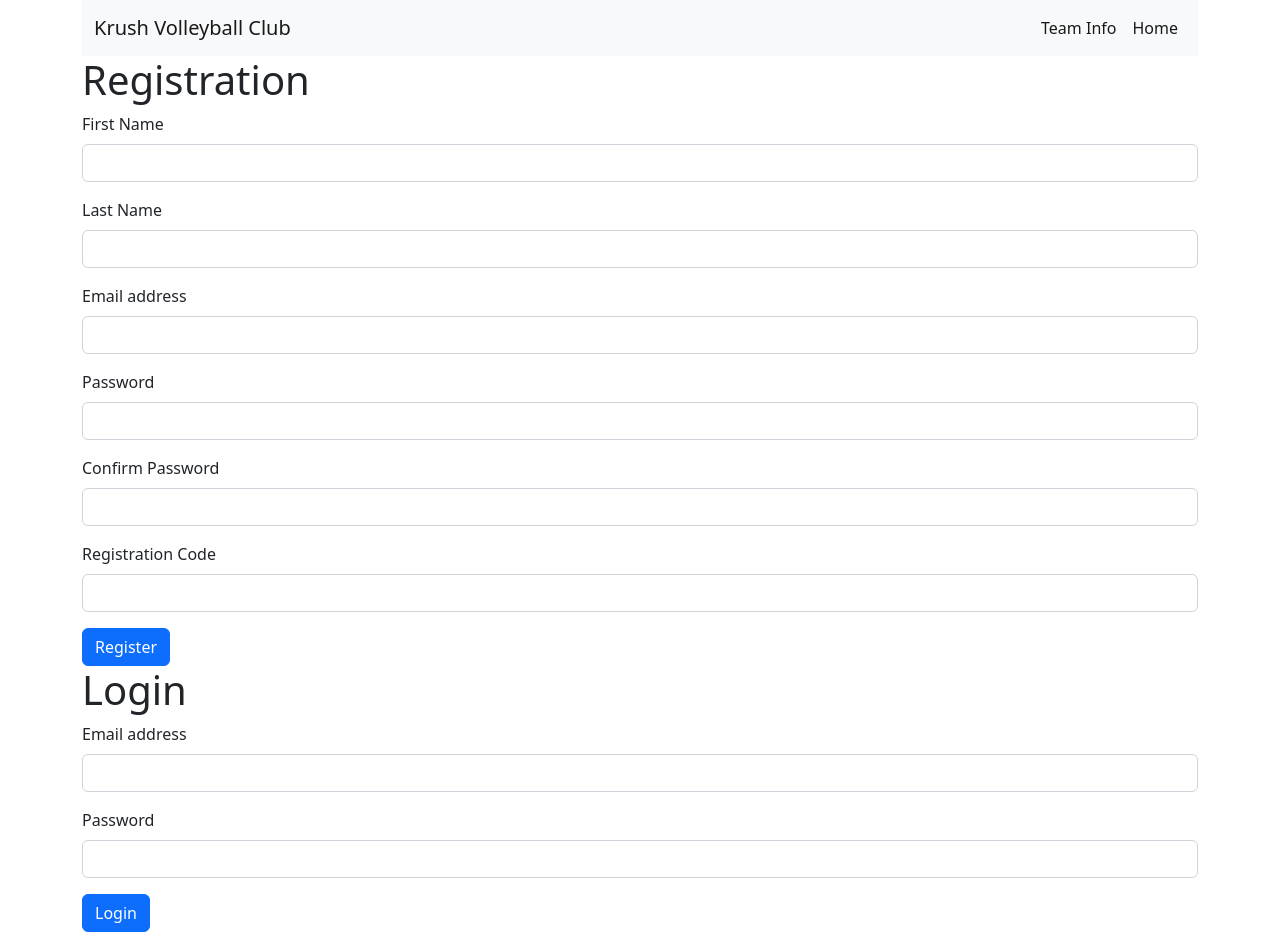
After one commit to jess-gray/krush_with_updates, a Flask app: template flask_app/templates/login.html in a window 1280 px wide. The commit adds this page. Run offline with Flask 2, Linux system fonts and the light colour scheme; the template is opened without the code that fills it, so the values that code supplies are empty.

Commit message:
added login and registration

```diff
--- a/flask_app/controllers/teams.py
+++ b/flask_app/controllers/teams.py
@@ -2,6 +2,7 @@ from flask_app import app
 from flask import Flask, render_template, request, redirect, session, flash
 from flask_app.models.team import Team
 from flask_app.models.player import Player
+from flask_app.models.user import User
 from flask_bcrypt import Bcrypt
 
 bcrypt = Bcrypt(app)
--- a/flask_app/models/team.py
+++ b/flask_app/models/team.py
@@ -4,7 +4,6 @@ from flask_app.models import player
 from flask import flash
 import re
 
-EMAIL_REGEX = re.compile(r'^[a-zA-Z0-9.+_-]+@[a-zA-Z0-9._-]+\.[a-zA-Z]+$')
 
 class Team:
     def __init__(self,data):
--- a/flask_app/templates/index.html
+++ b/flask_app/templates/index.html
@@ -21,7 +21,7 @@
                             <a class="nav-link active" aria-current="page" href="#">Team Info</a>
                         </li>
                     <li class="nav-item">
-                        <a class="nav-link active" href="#">Login</a>
+                        <a class="nav-link active" href="/login">Login</a>
                     </li>
                     </ul>
                 </div>
--- /dev/null
+++ b/flask_app/templates/login.html
@@ -0,0 +1,86 @@
+<!DOCTYPE html>
+<html lang="en">
+    <head>
+        <meta charset="UTF-8">
+        <meta http-equiv="X-UA-Compatible" content="IE=edge">
+        <meta name="viewport" content="width=device-width, initial-scale=1.0">
+        <title>Document</title>
+        <link href="https://cdn.jsdelivr.net/npm/bootstrap@5.2.0/dist/css/bootstrap.min.css" rel="stylesheet" integrity="sha384-gH2yIJqKdNHPEq0n4Mqa/HGKIhSkIHeL5AyhkYV8i59U5AR6csBvApHHNl/vI1Bx" crossorigin="anonymous">
+    </head>
+    <body>
+        {% with messages = get_flashed_messages() %}
+        {% if messages %}
+            {% for message in messages %}
+                <p>{{message}}</p>
+            {% endfor %}
+        {% endif %}
+        {% endwith %}
+        <div class="container-md " >
+            <nav class="navbar navbar-expand-lg bg-light">
+                <div class="container-fluid">
+                <a class="navbar-brand">Krush Volleyball Club</a>
+                <button class="navbar-toggler" type="button" data-bs-toggle="collapse" data-bs-target="#navbarNav" aria-controls="navbarNav" aria-expanded="false" aria-label="Toggle navigation">
+                    <span class="navbar-toggler-icon"></span>
+                </button>
+                <div class="collapse navbar-collapse d-flex flex-row-reverse" id="navbarNav">
+                    <ul class="navbar-nav ">
+                        <li class="nav-item">
+                            <a class="nav-link active" aria-current="page" href="#">Team Info</a>
+                        </li>
+                    <li class="nav-item">
+                        <a class="nav-link active" href="/krushvbc">Home</a>
+                    </li>
+                    </ul>
+                </div>
+            </div>
+        </nav>
+    <h1 class="display-6">Registration</h1>
+    <form action="/register_user" method="post">
+        <!-- Make sure this routes to the correct area -->
+        <div class="mb-3">
+            <label for="first_name" class="form-label">First Name</label>
+            <input type="text" class="form-control" id="exampleFormControlInput1" name="first_name">
+        </div>
+        <div class="mb-3">
+            <label for="last_name" class="form-label">Last Name</label>
+            <input type="text" class="form-control" id="exampleFormControlInput1" name="last_name">
+        </div>
+        <div class="mb-3">
+            <label for="email" class="form-label">Email address</label>
+            <input type="email" class="form-control" id="exampleInputEmail1" name="email">
+            </div>
+        <div class="mb-3">
+            <label for="password" class="form-label">Password</label>
+            <input type="password" class="form-control" id="exampleInputPassword1" name="password">
+        </div>
+        <div class="mb-3">
+            <label for="password_confirm" class="form-label">Confirm Password</label>
+            <input type="password" class="form-control" id="exampleInputPassword1" name = password_confirm>
+        </div>
+        <div class="mb-3">
+            <label for="reg_code" class="form-label">Registration Code</label>
+            <input type="text" class="form-control" id="exampleFormControlInput1" name="reg_code">
+        </div>
+        <input type="submit" class="btn btn-primary" value="Register"></input>
+    </form>
+
+
+    <h1 class="display-6">Login</h1>
+    <form action="/login_user" method="post">
+        <!-- Make sure this routes to the correct area -->
+        <div class="mb-3">
+            <label for="email" class="form-label">Email address</label>
+            <input type="email" class="form-control" id="exampleInputEmail1" name="email">
+            </div>
+        <div class="mb-3">
+            <label for="password" class="form-label">Password</label>
+            <input type="password" class="form-control" id="exampleInputPassword1" name="password">
+        </div>
+        <input type="submit" class="btn btn-primary" value="Login"></input>
+    </form>
+</div>
+
+    </div>
+    <script src="https://cdn.jsdelivr.net/npm/bootstrap@5.2.0/dist/js/bootstrap.bundle.min.js" integrity="sha384-A3rJD856KowSb7dwlZdYEkO39Gagi7vIsF0jrRAoQmDKKtQBHUuLZ9AsSv4jD4Xa" crossorigin="anonymous"></script>
+</body>
+</html>
```
Also changed, not shown: flask_app/controllers/users.py (added, +42 -0 lines), flask_app/models/user.py (added, +68 -0 lines).
